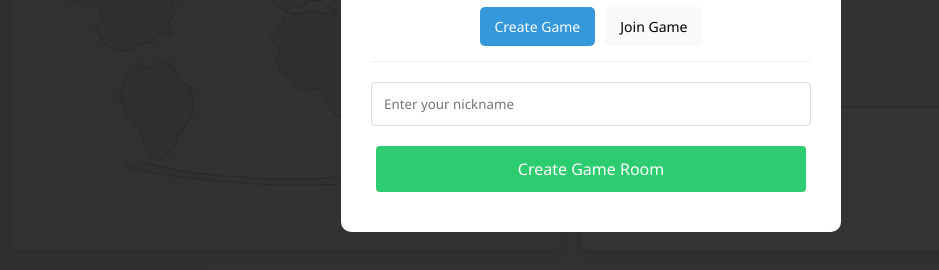
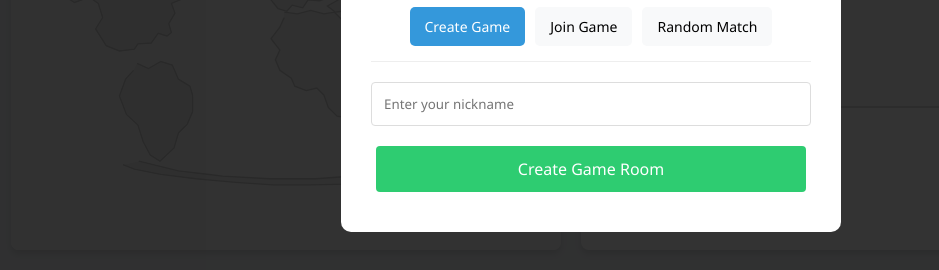
Before and after one commit to Harshrawat27/Territory-Typer, a website: page public/index.html in a window 1280 px wide. Shown: the part 344-614 px from the top of the page, without its empty margins (49-988 px from the left). Drawn offline with nearby package versions, Linux system fonts and the light colour scheme; no server answers.

Commit message:
added random back

```diff
--- a/public/index.html
+++ b/public/index.html
@@ -23,9 +23,9 @@
               Create Game
             </button>
             <button id="join-game-btn" class="option-btn">Join Game</button>
-            <!-- <button id="random-match-btn" class="option-btn">
+            <button id="random-match-btn" class="option-btn">
               Random Match
-            </button> -->
+            </button>
           </div>
 
           <!-- Create Game Panel -->
```
